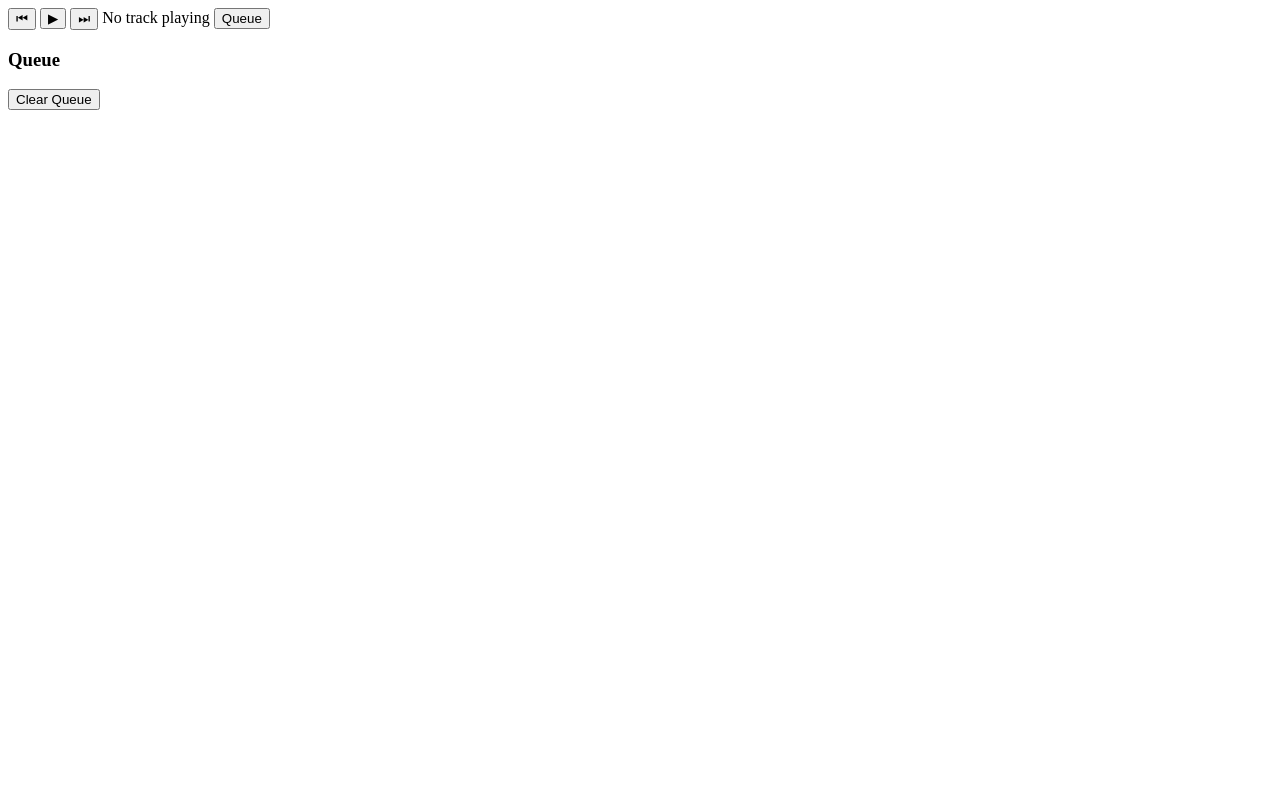
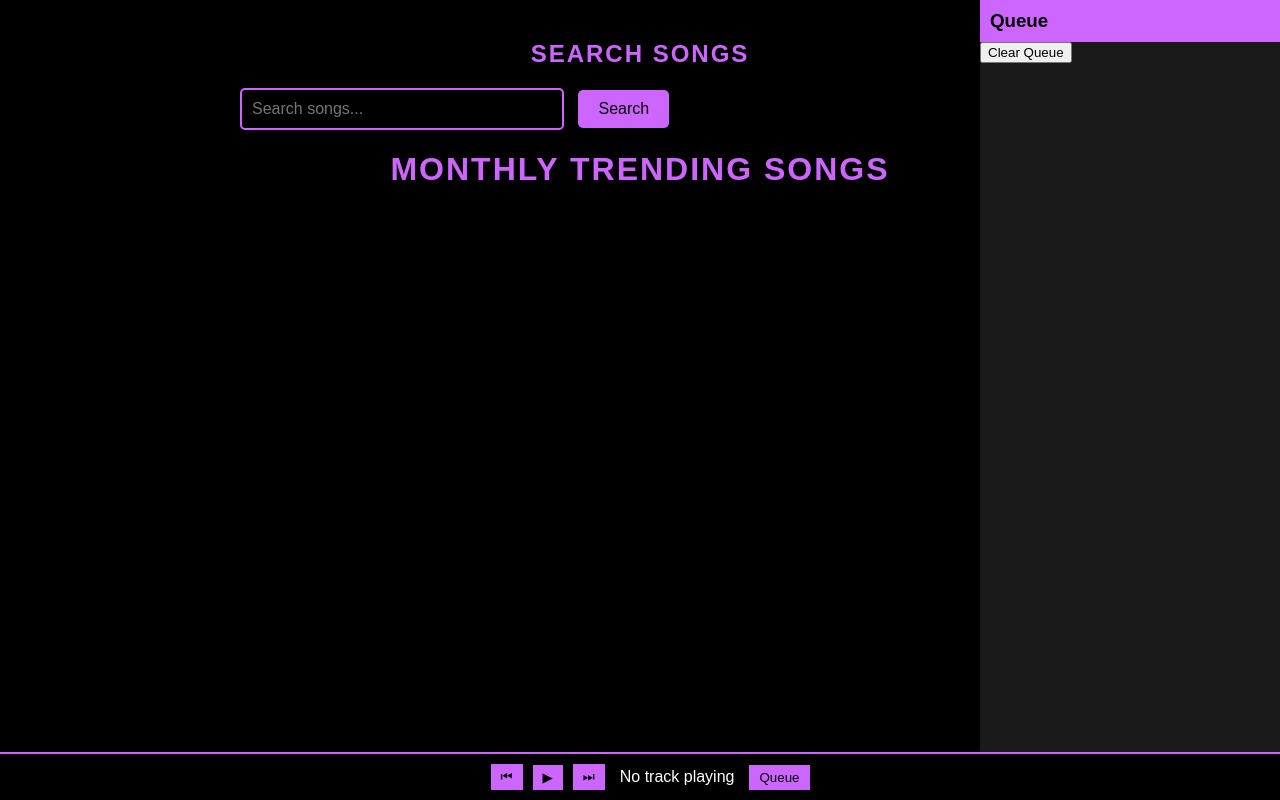
Before and after one commit to secretpanda-007/Audius-simple, a plain HTML site: page index.html in a window 1280 px wide. Both pictures are taken after a click on the button "Queue". Drawn offline with Linux system fonts and the light colour scheme.

Commit message:
Update index.html

```diff
--- a/index.html
+++ b/index.html
@@ -1,4 +1,153 @@
-<!-- Global Play Bar -->
+<!DOCTYPE html>
+<html lang="en">
+<head>
+    <meta charset="UTF-8">
+    <meta name="viewport" content="width=device-width, initial-scale=1.0">
+    <title>Audius App</title>
+    <style>
+        body {
+            background-color: #000000;
+            color: #FFFFFF;
+            font-family: "Eurostile", Arial, sans-serif;
+            margin: 0;
+            padding: 20px;
+        }
+        h1, h2 {
+            color: #CC66FF;
+            text-transform: uppercase;
+            letter-spacing: 2px;
+            text-align: center;
+        }
+        #search-section, #trending-section {
+            max-width: 800px;
+            margin: 20px auto;
+        }
+        .track {
+            background-color: #1A1A1A;
+            padding: 15px;
+            margin: 10px 0;
+            border-radius: 5px;
+            display: flex;
+            align-items: center;
+        }
+        .track img {
+            width: 100px;
+            height: 100px;
+            margin-right: 15px;
+            border-radius: 5px;
+        }
+        .track-info {
+            flex-grow: 1;
+        }
+        .track button {
+            background-color: #CC66FF;
+            color: #000000;
+            border: none;
+            padding: 5px 10px;
+            margin-left: 10px;
+            cursor: pointer;
+        }
+        #search-input {
+            padding: 10px;
+            font-size: 16px;
+            width: 300px;
+            border: 2px solid #CC66FF;
+            border-radius: 5px;
+            background-color: #000000;
+            color: #FFFFFF;
+            margin-right: 10px;
+        }
+        #search-button {
+            padding: 10px 20px;
+            font-size: 16px;
+            background-color: #CC66FF;
+            color: #000000;
+            border: none;
+            border-radius: 5px;
+            cursor: pointer;
+        }
+        /* Queue Panel */
+        #queue-panel {
+            position: fixed;
+            top: 0;
+            right: 0;
+            width: 300px;
+            height: 100%;
+            background-color: #1A1A1A;
+            color: #FFFFFF;
+            transform: translateX(100%);
+            transition: transform 0.3s ease;
+            overflow-y: auto;
+        }
+        #queue-panel.show {
+            transform: translateX(0);
+        }
+        #queue-panel h3 {
+            padding: 10px;
+            margin: 0;
+            background-color: #CC66FF;
+            color: #000000;
+        }
+        .queue-item {
+            display: flex;
+            justify-content: space-between;
+            align-items: center;
+            padding: 10px;
+            border-bottom: 1px solid #333333;
+        }
+        .queue-item button {
+            background-color: #FF6666;
+            color: #FFFFFF;
+            border: none;
+            padding: 5px;
+            cursor: pointer;
+        }
+        /* Play Bar */
+        #play-bar {
+            position: fixed;
+            bottom: 0;
+            left: 0;
+            width: 100%;
+            background-color: #000000;
+            color: #FFFFFF;
+            padding: 10px;
+            display: flex;
+            justify-content: center;
+            align-items: center;
+            border-top: 2px solid #CC66FF;
+        }
+        #play-bar button {
+            background-color: #CC66FF;
+            color: #000000;
+            border: none;
+            padding: 5px 10px;
+            margin: 0 5px;
+            cursor: pointer;
+        }
+        #play-bar span {
+            margin: 0 10px;
+        }
+    </style>
+</head>
+<body>
+    <div id="search-section">
+        <h2>Search Songs</h2>
+        <input type="text" id="search-input" placeholder="Search songs...">
+        <button id="search-button">Search</button>
+        <div id="search-results"></div>
+    </div>
+
+    <div id="trending-section">
+        <h1>Monthly Trending Songs</h1>
+        <div id="trending-songs"></div>
+    </div>
+
+    <div id="queue-panel">
+        <h3>Queue</h3>
+        <button id="clear-queue">Clear Queue</button>
+        <div id="queue-list"></div>
+    </div>
+
     <div id="play-bar">
         <button id="prev-btn">⏮</button>
         <button id="play-pause-btn">▶</button>
@@ -7,12 +156,8 @@
         <button id="queue-toggle">Queue</button>
     </div>
 
-<!-- Side Panel Queue -->
-<div id="queue-panel" class="hidden">
-    <h3>Queue</h3>
-    <button id="clear-queue">Clear Queue</button>
-    <div id="queue-list"></div>
-</div>
+    <audio id="player" style="display: none;"></audio>
 
-<!-- Hidden Audio Element -->
-<audio id="player" style="display: none;"></audio>
+    <script src="app.js"></script>
+</body>
+</html>
```
Lines whose indentation alone changed are shown as unchanged.
